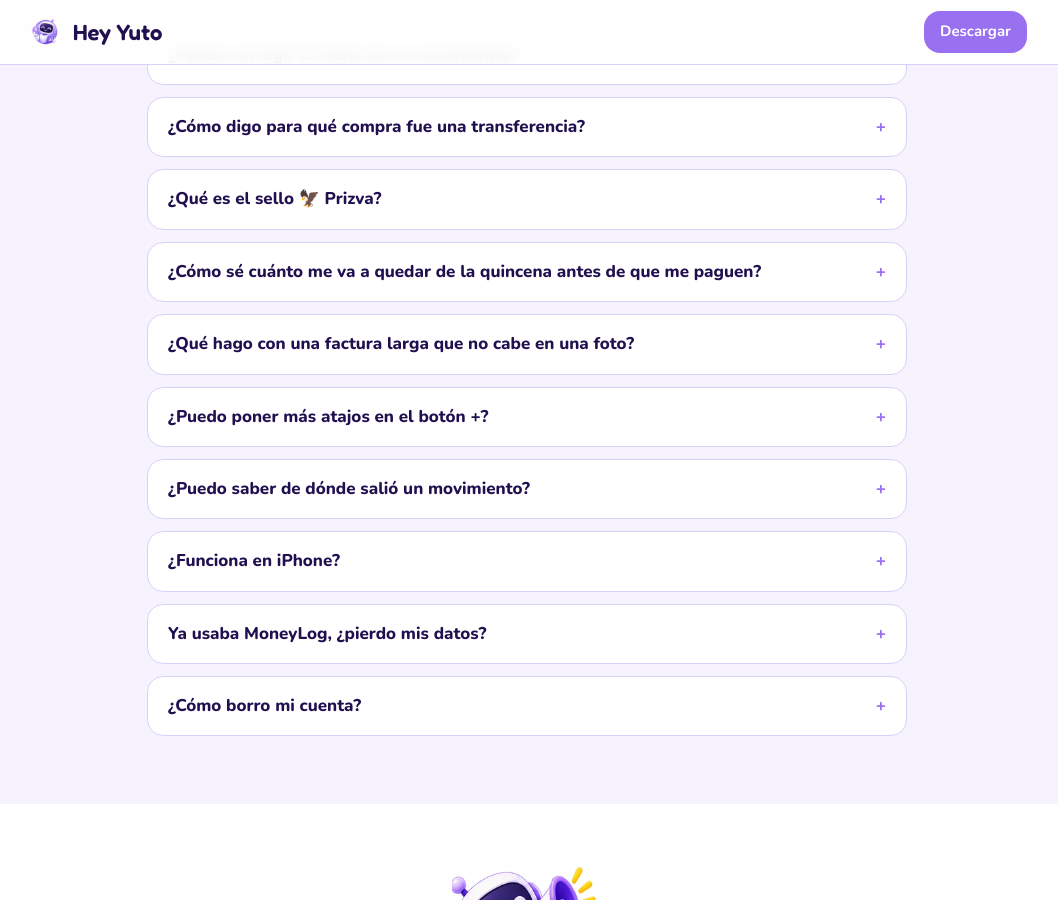
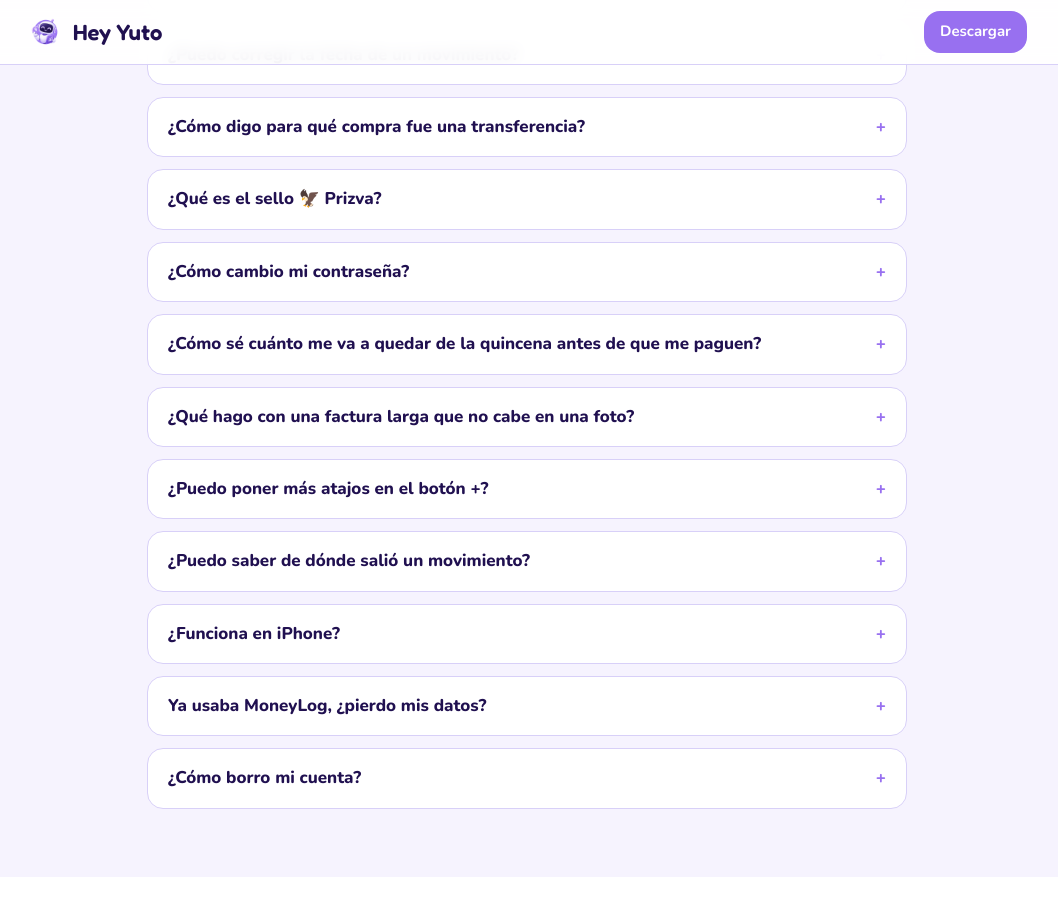
Before and after one commit to Dacoca34/yuto-legal, a Jekyll site: the page index.html, which Jekyll copies as it is, in a window 1280 px wide and 900 px high, scrolled down 5419 px. Shown: the whole window, without its empty margins (113-1171 px from the left). Built offline with Jekyll 4.4.1, drawn with Linux system fonts in a browser that asks for light colours; some of the changed lines change nothing that is shown.

Commit message:
Cambiar contrasena desde Ajustes (0.64)

```diff
--- a/index.html
+++ b/index.html
@@ -95,6 +95,7 @@
   <details><summary>¿Puedo corregir la fecha de un movimiento?</summary><p>Sí. En Inicio, deja presionado el movimiento y toca Editar: arriba está la fecha. Ahí mismo cambias el monto, la categoría o lo divides en partes.</p></details>
   <details><summary>¿Cómo digo para qué compra fue una transferencia?</summary><p>Deja presionada la transferencia en Inicio. Yuto te sugiere la compra de la cuenta a la que pasaste la plata, del mismo día o los dos siguientes; toca "Ligar" o elige otra. Solo es para que lo veas: no cambia ningún saldo.</p></details>
   <details><summary>¿Qué es el sello 🦅 Prizva?</summary><p>Prizva es la app para calcular costos, precios e inventario de tu negocio, con la misma cuenta de Yuto. Lo que vendes o compras allá llega solo a Yuto con ese sello. En Resumen, en tu negocio, ves cuánto te costó hacer lo vendido y tu ganancia real.</p></details>
+  <details><summary>¿Cómo cambio mi contraseña?</summary><p>En Ajustes → Cuenta → "Cambiar contraseña": escribe la actual y la nueva dos veces. Si no te acuerdas de la actual, cierra sesión y en la pantalla de entrada toca "¿Olvidaste tu contraseña?"; te llega un correo para poner una nueva.</p></details>
   <details><summary>¿Cómo sé cuánto me va a quedar de la quincena antes de que me paguen?</summary><p>Toca tu día de pago (los días en verde del calendario) y, en la lista de qué pagar, toca "Simular cuánto me queda". Marca lo que piensas pagar y arriba ves cuánto te quedaría. Si todavía no te pagan, Yuto usa lo que te suele entrar en esa misma quincena (el promedio de los últimos 4 meses), así una quincena chica no se mezcla con la grande. Es solo una simulación: no se marca ni se guarda nada.</p></details>
   <details><summary>¿Qué hago con una factura larga que no cabe en una foto?</summary><p>Toma la primera foto y, después, toca "+ Foto de lo que sigue" (o "+ De la galería") hasta 3 partes. Yuto lee la factura entera sin repetir las líneas que salen en dos fotos, y suma el ITBMS solo a los productos que la factura marca como gravados; los exentos quedan igual. Si la factura no dice cuáles son, el ITBMS queda como su propia línea y tú le pones categoría. Así lo anotado es lo mismo que te cobra el banco, sin adivinar. Un PDF de varias páginas se lee igual.</p></details>
   <details><summary>¿Puedo poner más atajos en el botón +?</summary><p>Sí. Pregúntale a Yuto, Factura y Agregar manual están siempre; con "Personalizar", al final del +, sumas hasta 3 más: transferir, pagar una deuda, categorizar pendientes, agregar una cuenta o ir directo a una pantalla.</p></details>
```
